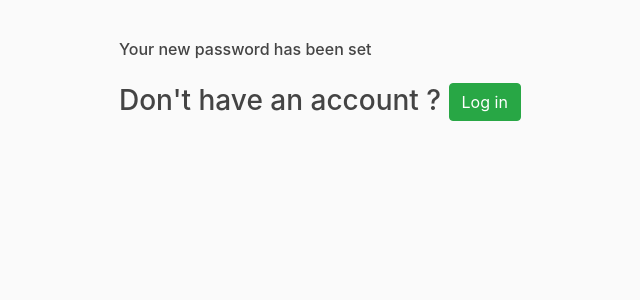
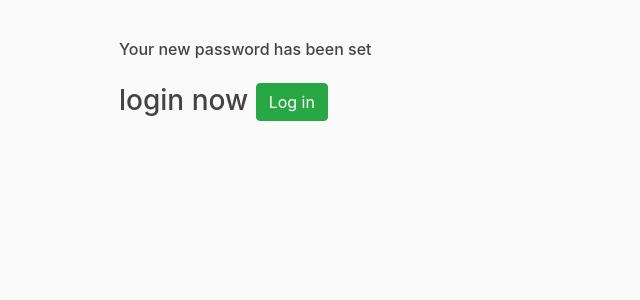
Before and after one commit to DasariVeera/dasariveera-bookstore, a Django app: a page that uses templates/registration/password_reset_complete.html in a window 1280 px wide. Shown: the part 56-356 px from the top of the page, without its empty margins (271-911 px from the left). Run offline with Django 3.2, Linux system fonts and the light colour scheme; some libraries are stand-ins or nearby versions.

Commit message:
Update password_reset_complete.html

```diff
--- a/templates/registration/password_reset_complete.html
+++ b/templates/registration/password_reset_complete.html
@@ -10,7 +10,7 @@
             <div style="width: 500px;" class="mt-3 ml-5 mr-5">
                     <h6>Your new password has been set</h3>
                     <div class="pt-3">
-                        <h3>Don't have an account ? <a class="btn btn-success" href="{% url 'login' %}">Log in</a></h6>
+                        <h3>login now <a class="btn btn-success" href="{% url 'login' %}">Log in</a></h6>
                     </div>
             </div>
         </div>
```
